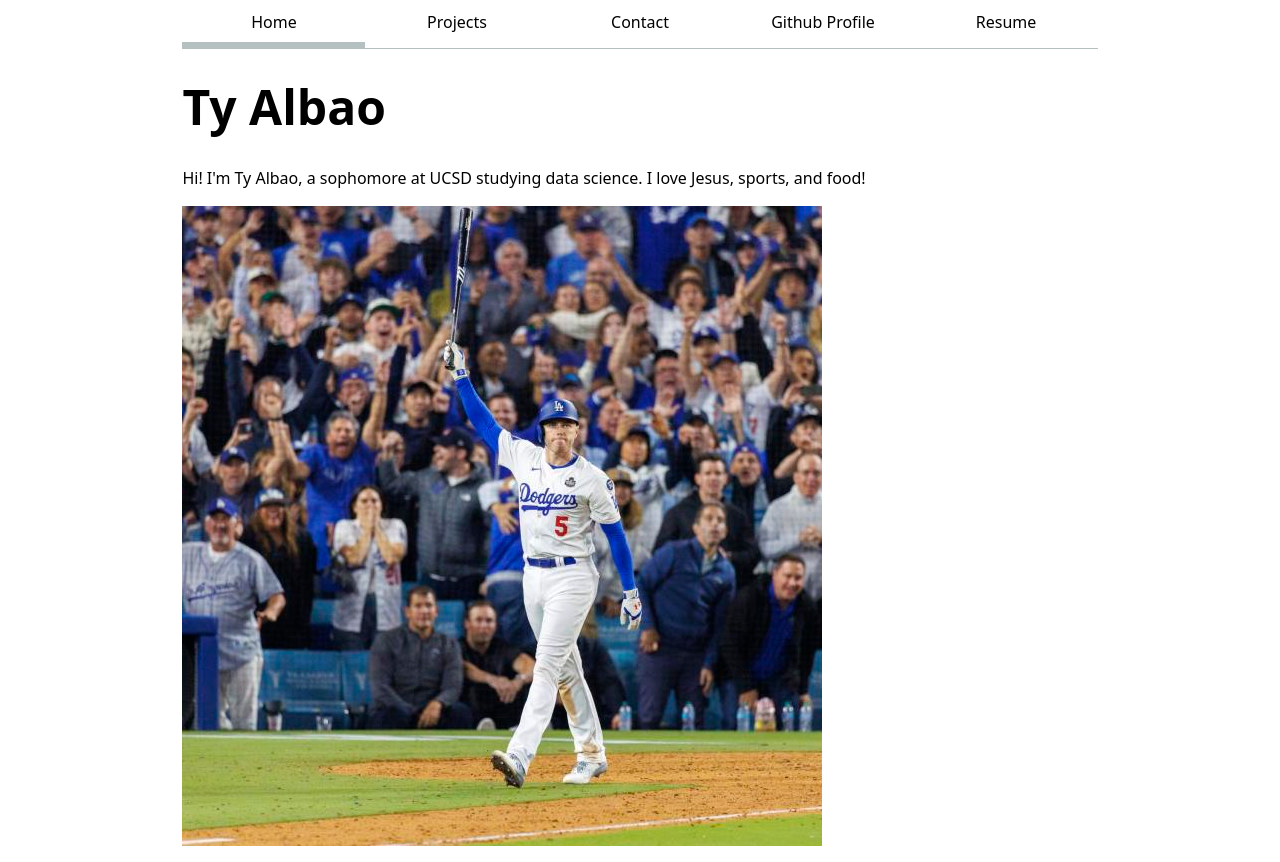
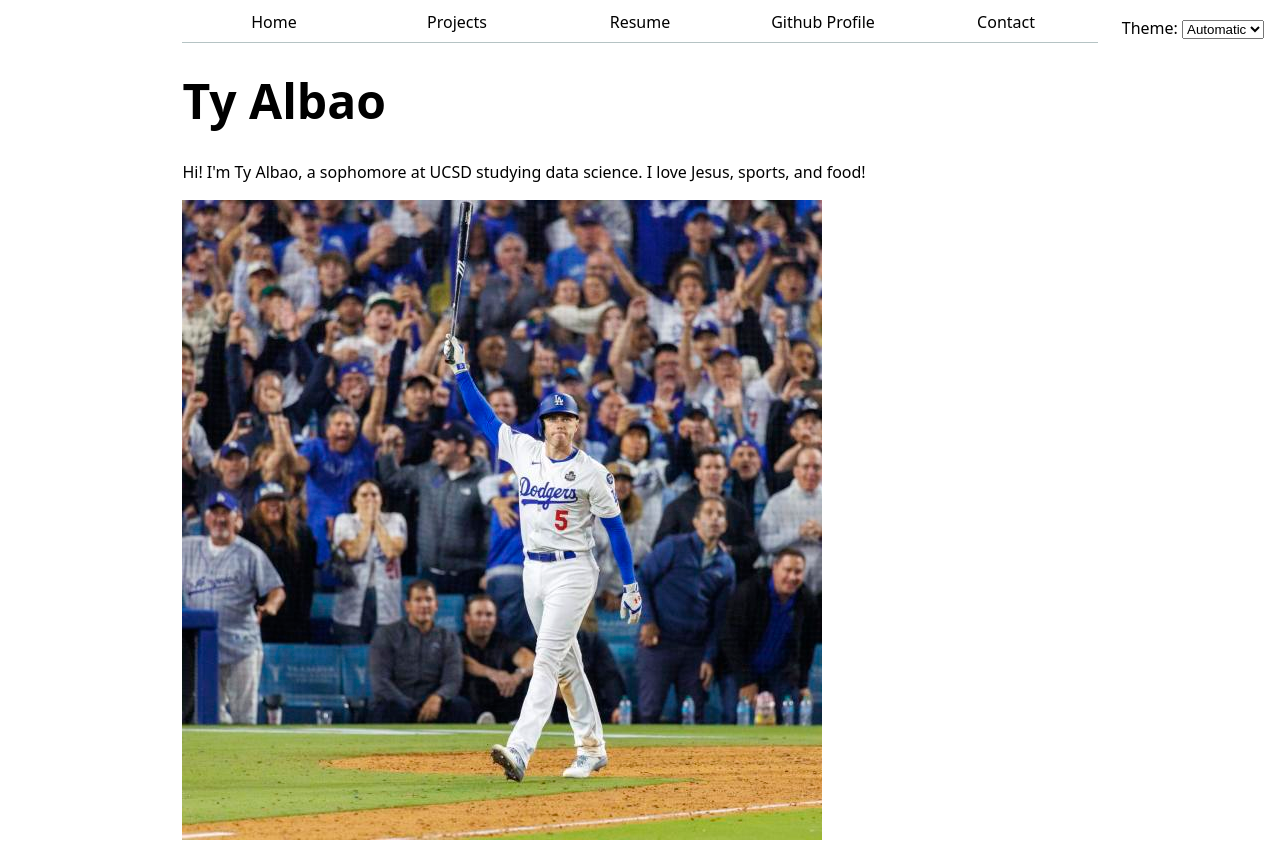
Before and after one commit to TyAlbao/portfolio, a plain HTML site: page index.html in a window 1280 px wide. Drawn offline with Linux system fonts and the light colour scheme.

Commit message:
added js features

```diff
--- /dev/null
+++ b/global.js
@@ -0,0 +1,78 @@
+console.log("IT'S ALIVE!");
+
+function $$(selector, context = document) {
+    return Array.from(context.querySelectorAll(selector));
+}
+
+// const navLinks = $$("nav a");
+
+// let currentLink = navLinks.find(
+//     (a) => a.host === location.host && a.pathname === location.pathname,
+//   );
+
+// currentLink?.classList.add('current');
+
+let pages = [
+    {url: '', title: 'Home'},
+    {url: 'projects/', title: 'Projects'},
+    {url: 'resume/', title: 'Resume'},
+    {url: 'https://github.com/TyAlbao', title: 'Github Profile'},
+    {url: 'contact/', title: 'Contact'}
+]
+
+let nav = document.createElement('nav');
+document.body.prepend(nav)
+
+    const BASE_PATH = (location.hostname === "localhost" || location.hostname === "127.0.0.1")
+    ? "/"                  // Local server
+    : "/portfolio/";         // GitHub Pages repo name
+
+for (let p of pages) {
+    let url = p.url;
+    let title = p.title;
+
+    if (!url.startsWith('http')) {
+    url = BASE_PATH + url;
+    }
+    let a = document.createElement('a');
+    a.href = url;
+    a.textContent = title;
+    nav.append(a);
+
+    a.classList.toggle(
+        'current',
+        a.host === location.host && a.pathname === location.pathname,
+    );
+
+    if (a.host !== location.host) {
+        a.target = "_blank";
+      }
+}
+
+document.body.insertAdjacentHTML(
+    'afterbegin',
+    `
+    <label class="color-scheme">
+      Theme:
+      <select>
+        <option value="light dark">Automatic</option>
+        <option value="light">Light</option>
+        <option value="dark">Dark</option>
+      </select>
+    </label>
+    `
+  );
+
+let select = document.querySelector('.color-scheme select');
+
+
+select.addEventListener('input', function (event) {
+    console.log('color scheme changed to', event.target.value);
+    document.documentElement.style.setProperty('color-scheme', event.target.value);
+    localStorage.colorScheme = event.target.value
+});
+
+if ("colorScheme" in localStorage) {
+    document.documentElement.style.setProperty('color-scheme', localStorage.colorScheme);
+    select.value = localStorage.colorScheme;
+}
--- a/index.html
+++ b/index.html
@@ -5,17 +5,18 @@
     <meta name="viewport" content="width=device-width, initial-scale=1.0">
     <title>Ty Albao: Personal Site and Portfolio</title>
     <link rel = "stylesheet" href = "style.css">
+    <script type = 'module' src = 'global.js'></script>
 </head>
 <body>
-    <nav>
+    <!-- <nav>
         <ul>
-            <li><a href = "index.html" class = "current">Home</a></li>
+            <li><a href = "index.html">Home</a></li>
             <li><a href = "projects/index.html">Projects</a></li>
             <li><a href = "contact/index.html">Contact</a></li>
             <li><a href = "https://github.com/TyAlbao" target = "_blank">Github Profile</a></li>
             <li><a href = "resume/index.html">Resume</a></li>
         </ul>
-    </nav>
+    </nav> -->
     <h1>
         Ty Albao
     </h1>
--- a/style.css
+++ b/style.css
@@ -15,11 +15,12 @@
   }
 
   nav {
+    --border-color: oklch(50% 10% 200 / 40%);
     display: flex;
     margin-bottom: 1.5rem;
     border-bottom-width: 1px;
     border-bottom-style: solid;
-    border-bottom-color: oklch(80% 3% 200);
+    border-bottom-color: var(--border-color);
   }
   nav a {
     flex: 1;
@@ -32,10 +33,11 @@
   .current {
       border-bottom-width: .4em;
       border-bottom-style: solid;
-      border-bottom-color: oklch(80% 3% 200);
+      border-bottom-color: var(--border-color);
   }
 
   html {
+    color-scheme: light dark;
     --color-accent: #1e90ff;
   }
 
@@ -43,7 +45,7 @@
     border-bottom-width: .4em;
     border-bottom-style: solid;
     border-bottom-color: var(--color-accent);
-    background-color: #d9eafa;
+    background-color: color-mix(in oklch, var(--color-accent), canvas 85%);
   }
 
   form {
@@ -104,3 +106,9 @@
 header p {
   font-size: 120%;
 }
+
+label.color-scheme {
+  position: absolute;
+  top: 1rem;
+  right: 1rem;
+}
```
Also changed, not shown: contact/index.html (+4 -3 lines), projects/index.html (+4 -3 lines), resume/index.html (+4 -3 lines).
